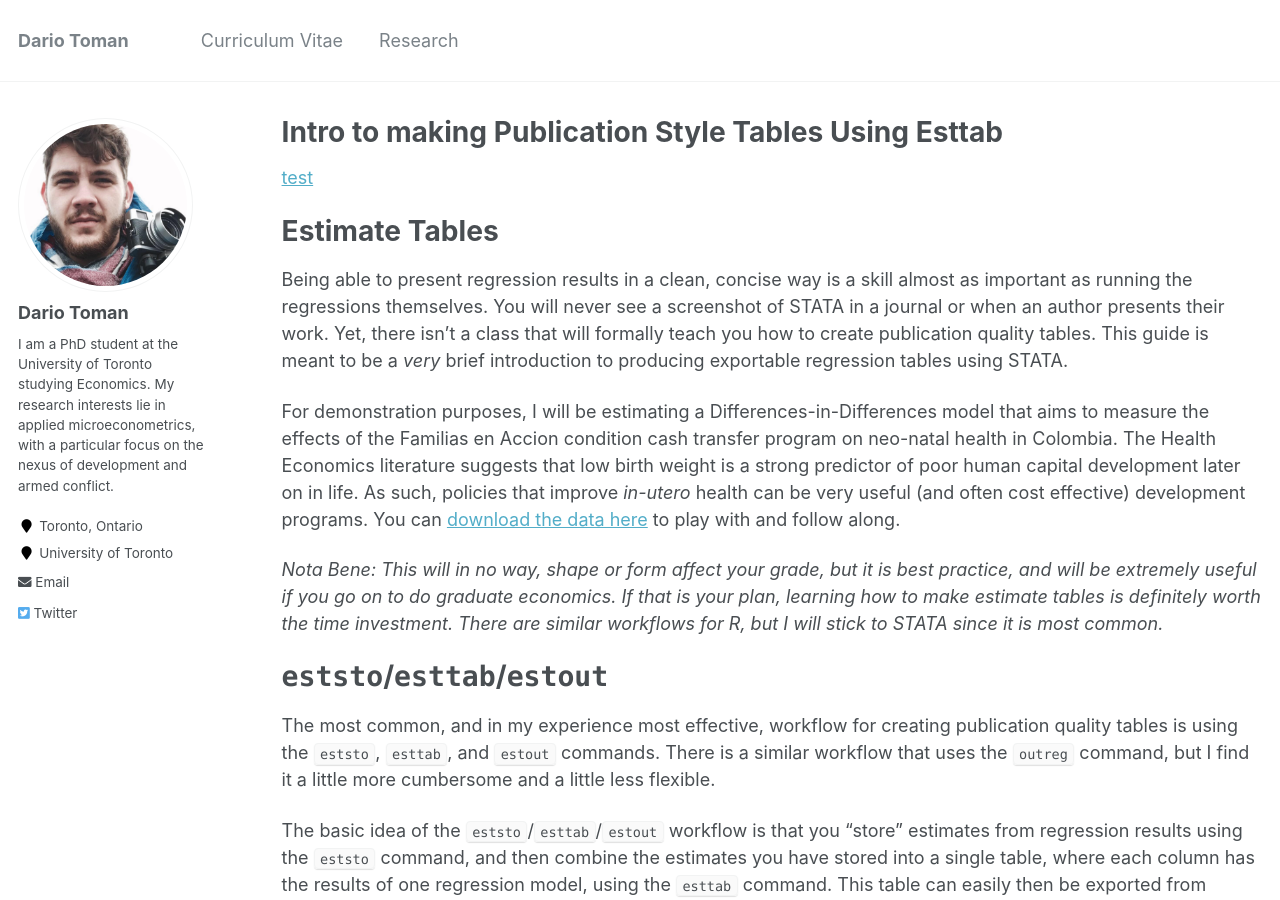
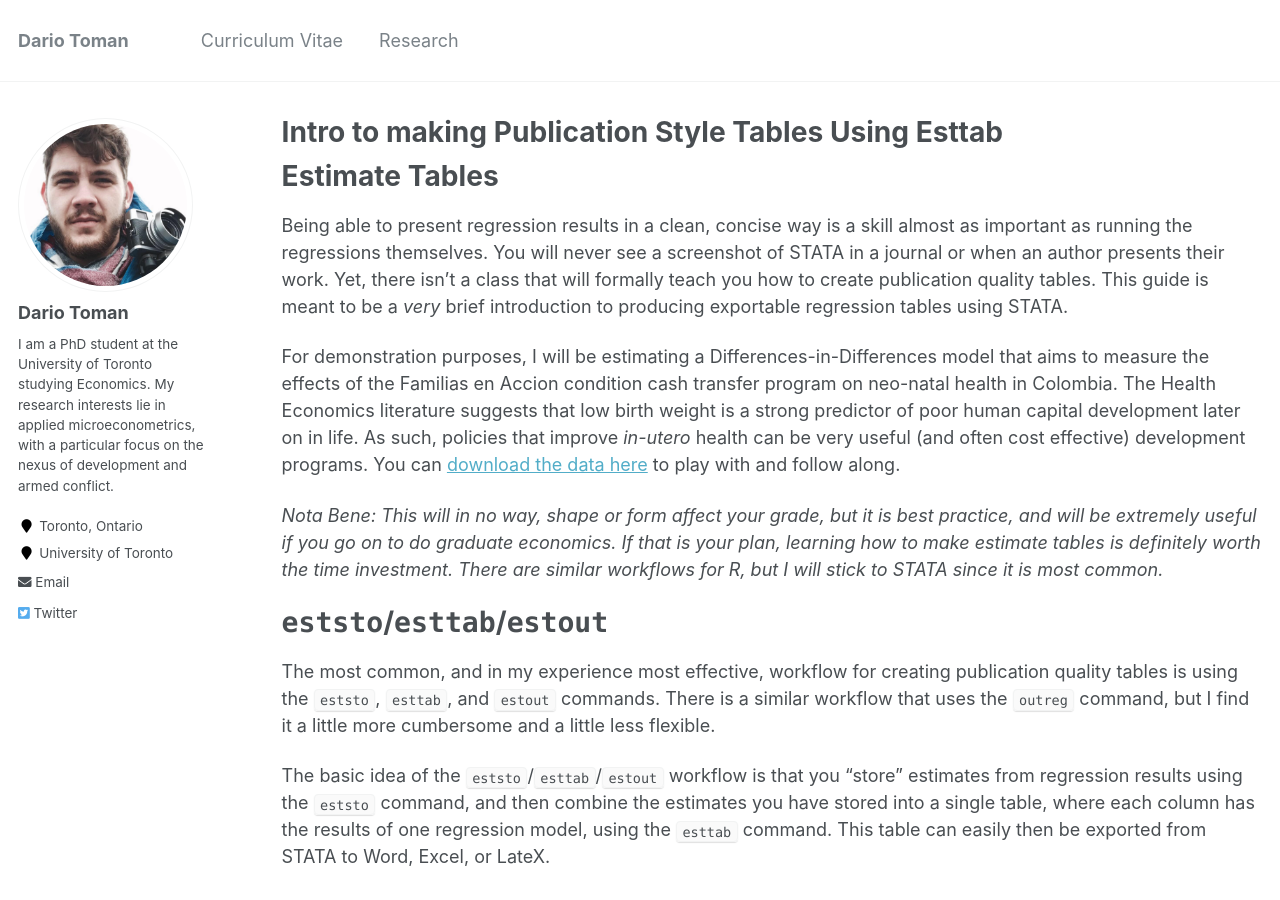
Before and after one commit to dariotoman/website, a Jekyll site: the page built from _pages/teaching/eco403_esttab/eco403_using_esttab.md, in a window 1280 px wide and 900 px high. Built offline with Jekyll 4.4.1, drawn with Linux system fonts in a browser that asks for light colours; formulas are drawn with MathJax 3.

Commit message:
Update eco403_using_esttab.md

```diff
--- a/_pages/teaching/eco403_esttab/eco403_using_esttab.md
+++ b/_pages/teaching/eco403_esttab/eco403_using_esttab.md
@@ -4,7 +4,7 @@ title: "Intro to making Publication Style Tables Using Esttab"
 permalink: /teaching/eco403/using_esttab
 author_profile: true
 ---
-[test](reveal.js/index.html)
+
 
 
 # Estimate Tables
```
